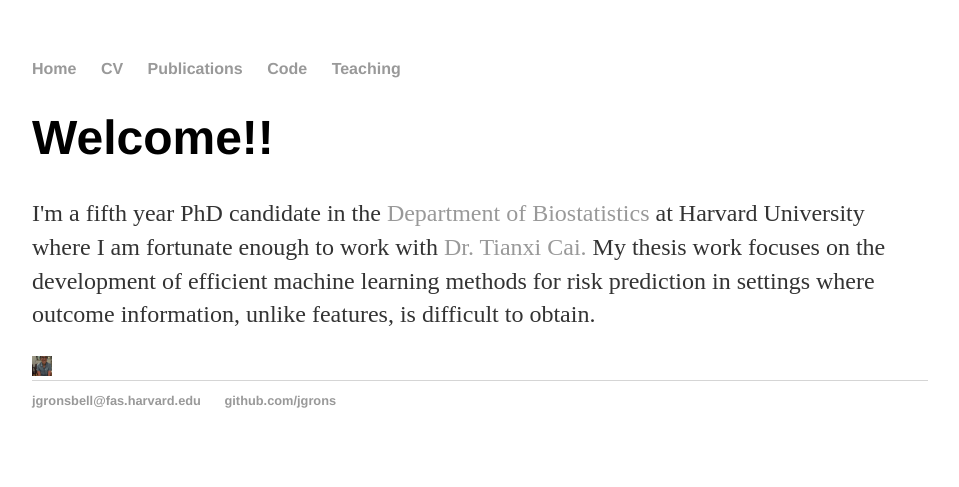
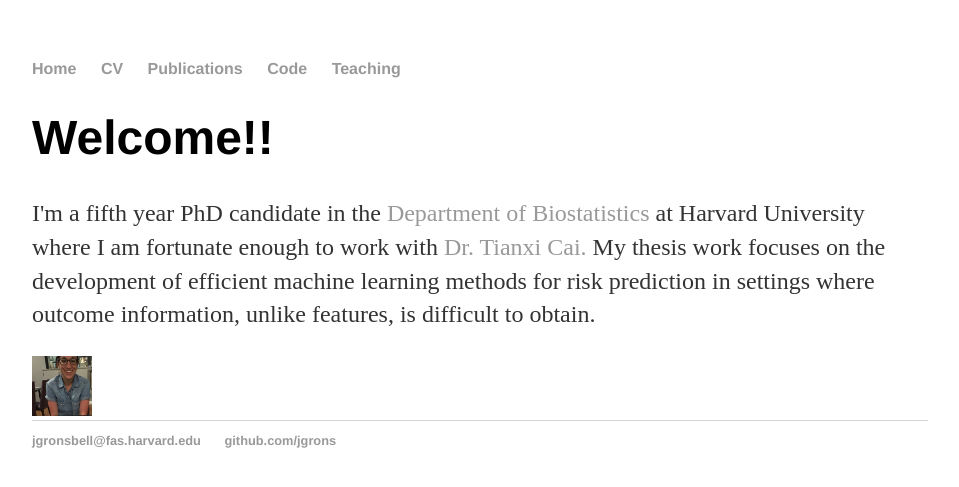
Before and after one commit to jgrons/old_website, a Jekyll site: the page built from index.html, in a window 1280 px wide. Shown: the top 487 px of the page, without its empty margins (160-1119 px from the left). Built offline with Jekyll 4.4.1, drawn with Linux system fonts in a browser that asks for light colours.

Commit message:
Update index.html

```diff
--- a/index.html
+++ b/index.html
@@ -14,7 +14,7 @@ title: Jessica Gronsbell | PhD Candidate in Biostatistics at Harvard University
 		</p>
 	<div class="span2">
         <a href="../pics/me.jpg">
-            <img src="../pics/me.jpg" HEIGHT="20" WIDTH="20"
+            <img src="../pics/me.jpg" HEIGHT="60" WIDTH="60"
                   title="JG" alt="JG"/></a>
         </div>
 
```
